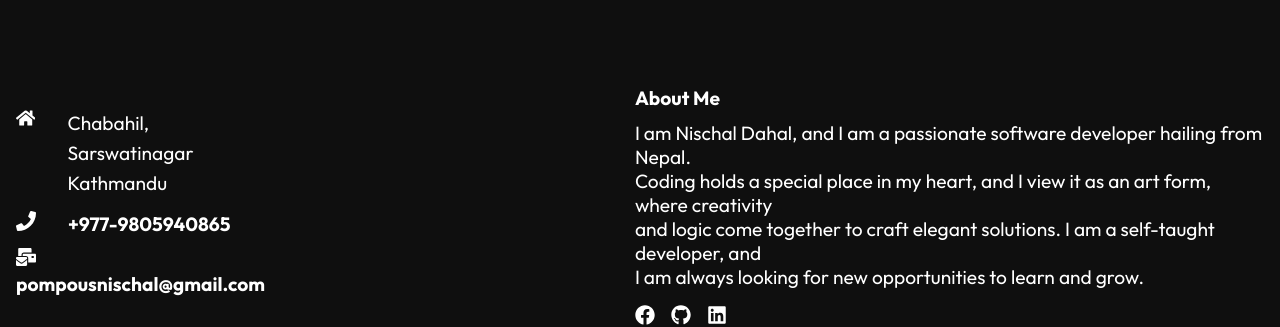
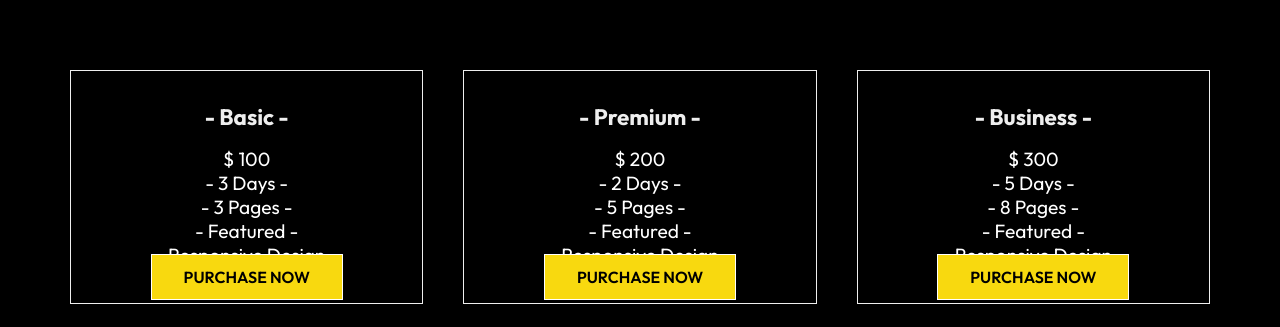
Before and after one commit to nsdhl/my-portfolio, a React (Create React App) app: page /project in a window 1280 px wide. Shown: the part 506-833 px from the top of the page. Built offline with nearby package versions, Linux system fonts and the light colour scheme.

Commit message:
feat: updated pricing card

```diff
--- a/src/components/Form.js
+++ b/src/components/Form.js
@@ -17,4 +17,4 @@
 
 };
 
-export default Form
+export default Form;
--- /dev/null
+++ b/src/components/PricingCard.js
@@ -0,0 +1,54 @@
+import { Link } from "react-router-dom";
+import "./PricingCardStyles.css";
+
+import React from "react";
+
+const PricingCard = () => {
+  return (
+    <div className="pricing">
+      <div className="card-container">
+        <div className="card">
+          <h3>- Basic -</h3>
+          <span className="bar"></span>
+          <p className="btc">$ 100</p>
+          <p>- 3 Days -</p>
+          <p>- 3 Pages -</p>
+          <p>- Featured -</p>
+          <p>- Responsive Design -</p>
+          <Link to="/contact" className="btn">
+          PURCHASE NOW
+          </Link>
+
+        </div>
+        <div className="card">
+          <h3>- Premium -</h3>
+          <span className="bar"></span>
+          <p className="btc">$ 200</p>
+          <p>- 2 Days -</p>
+          <p>- 5 Pages -</p>
+          <p>- Featured -</p>
+          <p>- Responsive Design -</p>
+          <Link to="/contact" className="btn">
+          PURCHASE NOW
+          </Link>
+
+        </div>
+        <div className="card">
+          <h3>- Business -</h3>
+          <span className="bar"></span>
+          <p className="btc">$ 300</p>
+          <p>- 5 Days -</p>
+          <p>- 8 Pages -</p>
+          <p>- Featured -</p>
+          <p>- Responsive Design -</p>
+          <Link to="/contact" className="btn">
+          PURCHASE NOW
+          </Link>
+
+        </div>
+      </div>
+    </div>
+  );
+};
+
+export default PricingCard;
--- /dev/null
+++ b/src/components/PricingCardStyles.css
@@ -0,0 +1,38 @@
+.pricing {
+    width: 100%;
+    padding: 6rem 1rem;
+    background: #000;
+}
+
+
+.card-container {
+    max-width: 1140px;
+    margin: auto;
+    display: grid;
+    grid-template-columns: repeat(3, 1fr);
+    grid-gap: 40px;
+}
+
+.card {
+    border: 1px solid #eee;
+    color: #eee;
+    text-align: center;
+    padding: 1rem;
+}
+
+.card:hover {
+    background-color: #141414;
+}
+
+.card h3 {
+    font-size: 1.4rem;
+    padding: 1rem;
+}
+
+@media screen and (max-width: 740px) {
+    .card-container {
+        max-width: 90%;
+        margin: auto;
+        grid-template-columns: 1fr;
+    }
+}
--- a/src/routes/Project.js
+++ b/src/routes/Project.js
@@ -2,6 +2,7 @@
 import Navbar from '../components/Navbar'
 import Footer from '../components/Footer'
 import Heroimage1 from '../components/Heroimage1'
+import PricingCard from '../components/PricingCard'
 
 
 const Project = () => {
@@ -9,6 +10,8 @@
     <div>
       <Navbar />
       <Heroimage1 heading="PROJECT" text="some of my recent works" />
+      <PricingCard />
+
       <Footer />
     </div>
   )
```
